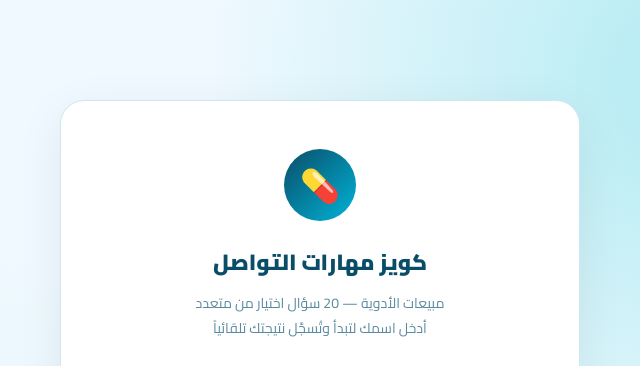
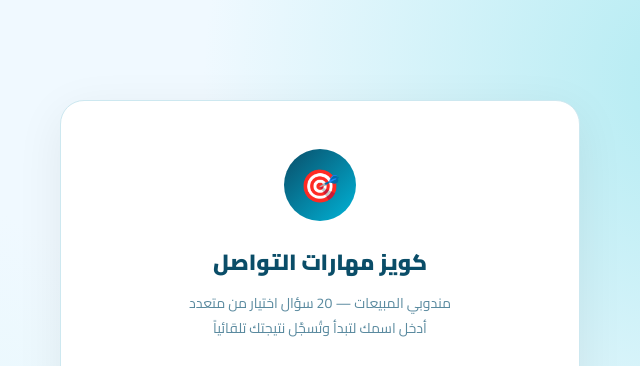
Before and after one commit to dawaonasb/communication-skill-quiz, a plain HTML site: page index.html in a window 1280 px wide. Shown: the top 366 px of the page, 320-960 px from the left. Drawn offline with nearby package versions, Linux system fonts and the light colour scheme.

Commit message:
Update index.html

```diff
--- a/index.html
+++ b/index.html
@@ -73,9 +73,9 @@ body{font-family:'Cairo',sans-serif;background:var(--bg);color:var(--text);min-h
 <!-- SCREEN 1: WELCOME -->
 <div class="screen" id="screenWelcome">
   <div class="welcome-box">
-    <div class="welcome-icon">💊</div>
+    <div class="welcome-icon">🎯</div>
     <h1>كويز مهارات التواصل</h1>
-    <p>مبيعات الأدوية — 20 سؤال اختيار من متعدد<br>أدخل اسمك لتبدأ وتُسجَّل نتيجتك تلقائياً</p>
+    <p>مندوبي المبيعات — 20 سؤال اختيار من متعدد<br>أدخل اسمك لتبدأ وتُسجَّل نتيجتك تلقائياً</p>
     <div class="input-group">
       <label>الاسم الكامل</label>
       <input type="text" id="repName" placeholder="مثال: أحمد محمد" />
```
